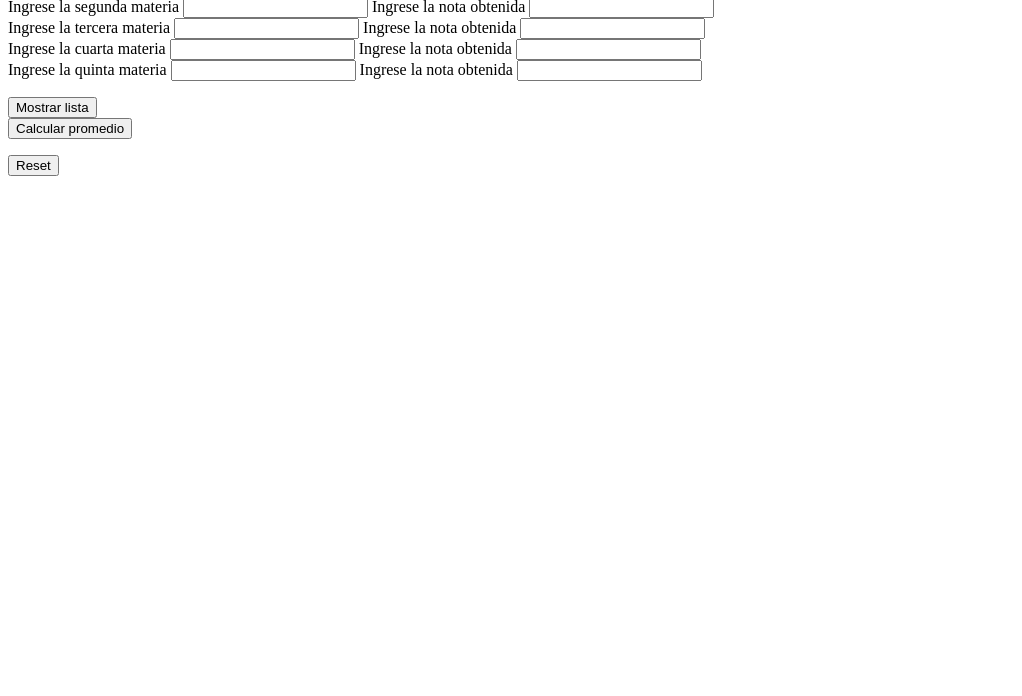
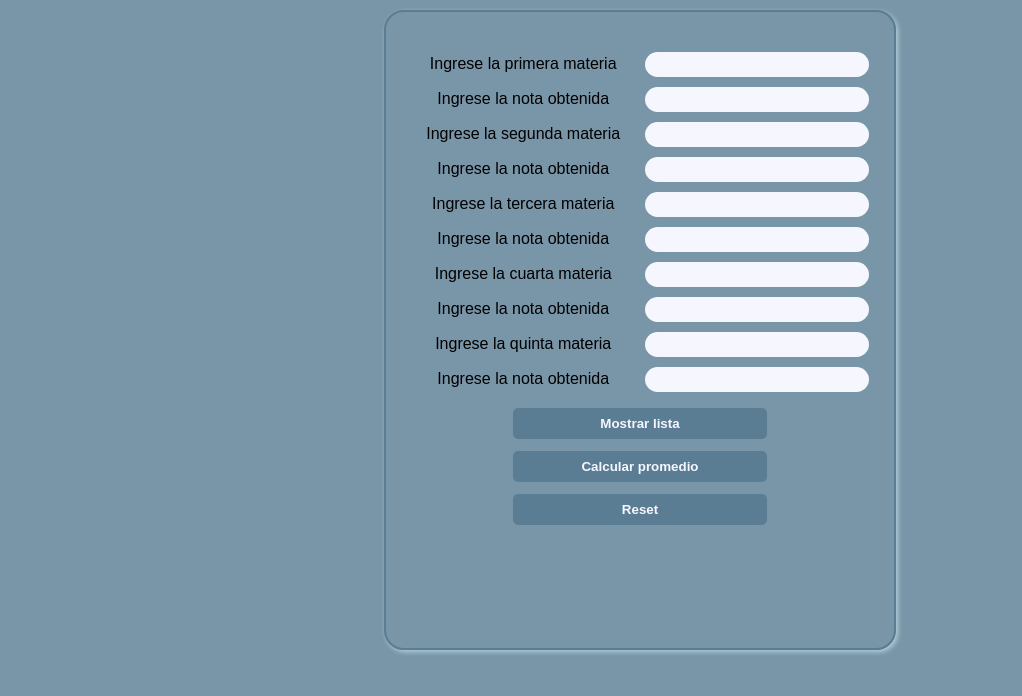
Before and after one commit to LuisaCastano40/Generation, a plain HTML site: page clases/JavaScript/condicionales/calculadoraProm.html in a window 1280 px wide. Shown: the part 104-800 px from the top of the page, without its empty margins (0-1022 px from the left). Drawn offline with Linux system fonts and the light colour scheme; a web font is replaced by a local one.

Commit message:
[UPDATE] Prom Calculator

```diff
--- a/clases/JavaScript/condicionales/calculadoraProm.css
+++ b/clases/JavaScript/condicionales/calculadoraProm.css
@@ -0,0 +1,81 @@
+@import url('https://fonts.cdnfonts.com/css/lt-binary-neue');
+@import url('https://fonts.cdnfonts.com/css/escopedia');
+
+/* CONDICIONES INICIALES */
+:root{
+    --colorFondo:#7995A8;
+    --colorFondo2:#F5F6FE;
+    --colorEnfasisFuerte:#B0D1D9;
+    --colorEnfasisSutil:#EBEDF2;
+    --colorTexto:#5B7D93;
+    --shadow:2px 2px 5px 0px #B0D1D9;
+    --tipografia:'LT Binary Neue Round', sans-serif;
+}
+
+*{
+    margin: 0;
+    padding: 0;
+    box-sizing: border-box;
+}
+
+body{
+    width: 100vw;
+    height: 100vh;
+    background-color: var(--colorFondo);
+    font-family: var(--tipografia);
+    text-align: center;
+    display: flex;
+    flex-direction: column;
+    justify-content: center;
+    align-items: center;
+}
+
+/* --------------CONTENEDOR CALCULADORA---------- */
+.contenedor-calculadora{
+    width: 40%;
+    height: 80%;
+    border: 2px solid var(--colorTexto);
+    box-shadow: var(--shadow);
+    border-radius: 20px;
+    margin-top: 30px;
+    padding: 30px 0;
+}
+
+/* Datos por materia */
+.contenedor-materia{
+    width: 90%;
+    margin: 10px auto;
+    display: grid;
+    grid-template-columns: 1fr 1fr;
+    align-items: center;
+    gap: 10px;
+}
+.contenedor-materia input{
+    padding: 5px 10px;
+    border-radius: 20px;
+    border: none;
+    outline: none;
+    background-color: var(--colorFondo2);
+}
+
+/* Lista donde se muestran las materias con su nota */
+.contenedor-lista ul{
+    list-style: none;
+}
+
+/* botones */
+.btn{
+    width: 50%;
+    margin: 6px 0;
+    padding: 5px;
+    border-radius: 5px;
+    background-color: var(--colorTexto);
+    border: var(--colorTexto) solid;
+    color: var(--colorFondo2);
+    font-weight: bold;
+}
+.btn:hover{
+    background-color: var(--colorFondo2);
+    color: var(--colorTexto);
+    cursor: pointer;
+}
--- a/clases/JavaScript/condicionales/calculadoraProm.html
+++ b/clases/JavaScript/condicionales/calculadoraProm.html
@@ -16,6 +16,7 @@
     <!-- Inicio calculadora de promedios -->
     <h1>CALCULADORA DE PROMEDIO DE NOTAS</h1>
 
+    <!-- Inicio contenedor de toda la calculadora -->
     <section class="contenedor-calculadora">
         <form class="formulario" id="formulario">
 
@@ -62,18 +63,22 @@
 
         </form>
 
+        <!-- Inicio lista de materias con su nota -->
         <section class="contenedor-lista">
             <ul id="lista-notas"></ul>
-            <button onclick="mostrarNotas()">Mostrar lista</button>
+            <button onclick="mostrarNotas()" class="btn">Mostrar lista</button>
         </section>
+        <!-- Fin lista de materias con su nota -->
 
-        <button onclick="calcularPromedio()">Calcular promedio</button>
+        <button onclick="calcularPromedio()" class="btn">Calcular promedio</button>
 
+        <!-- Mostramos el resultado del promedio -->
         <p id="resultado"></p>
-        <button onclick="reset()">Reset</button>
+        <button onclick="reset()" class="btn">Reset</button>
 
     </section>
-    <!-- Fin calculadora de promedios -->
+    <!-- Fin contenedor de toda la calculadora -->
+<!-- Fin calculadora de promedios -->
 
 </body>
 </html>
```
Also changed, not shown: clases/JavaScript/condicionales/calculadoraProm.js (+16 -2 lines).
